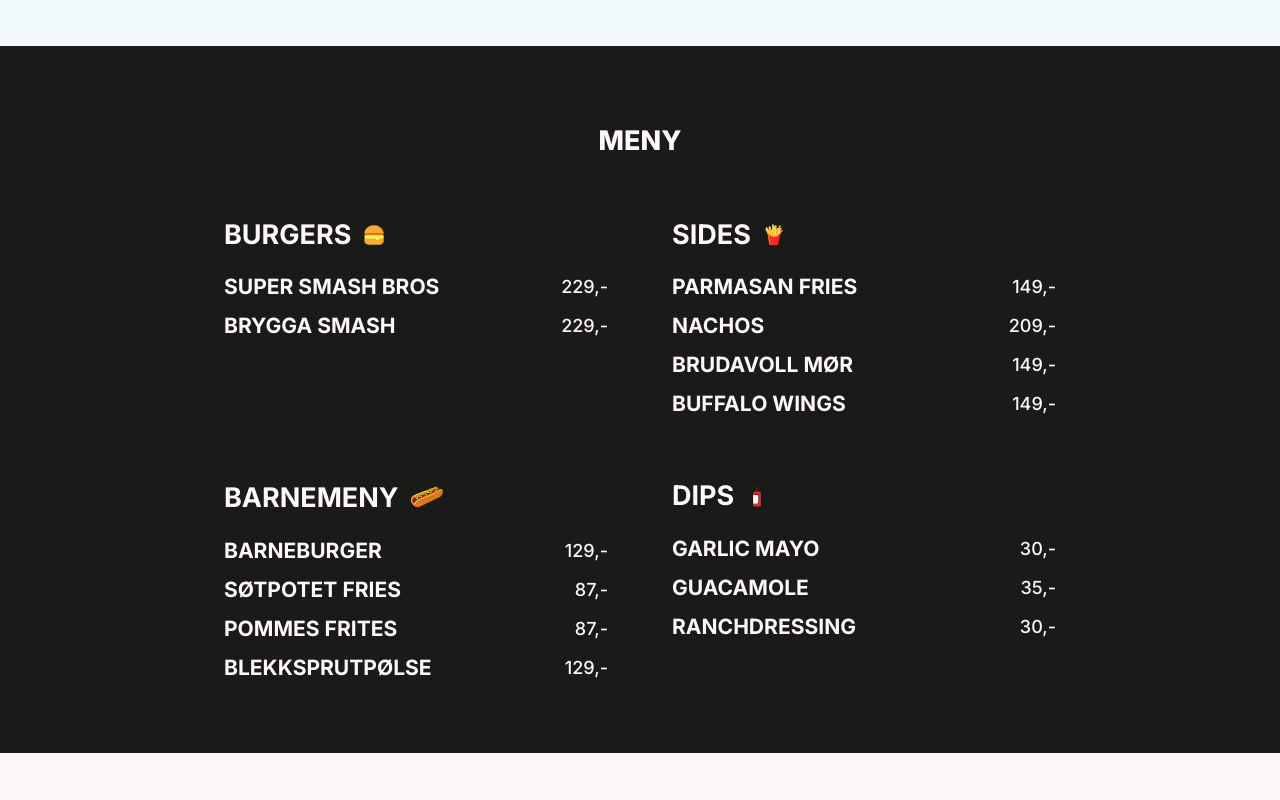
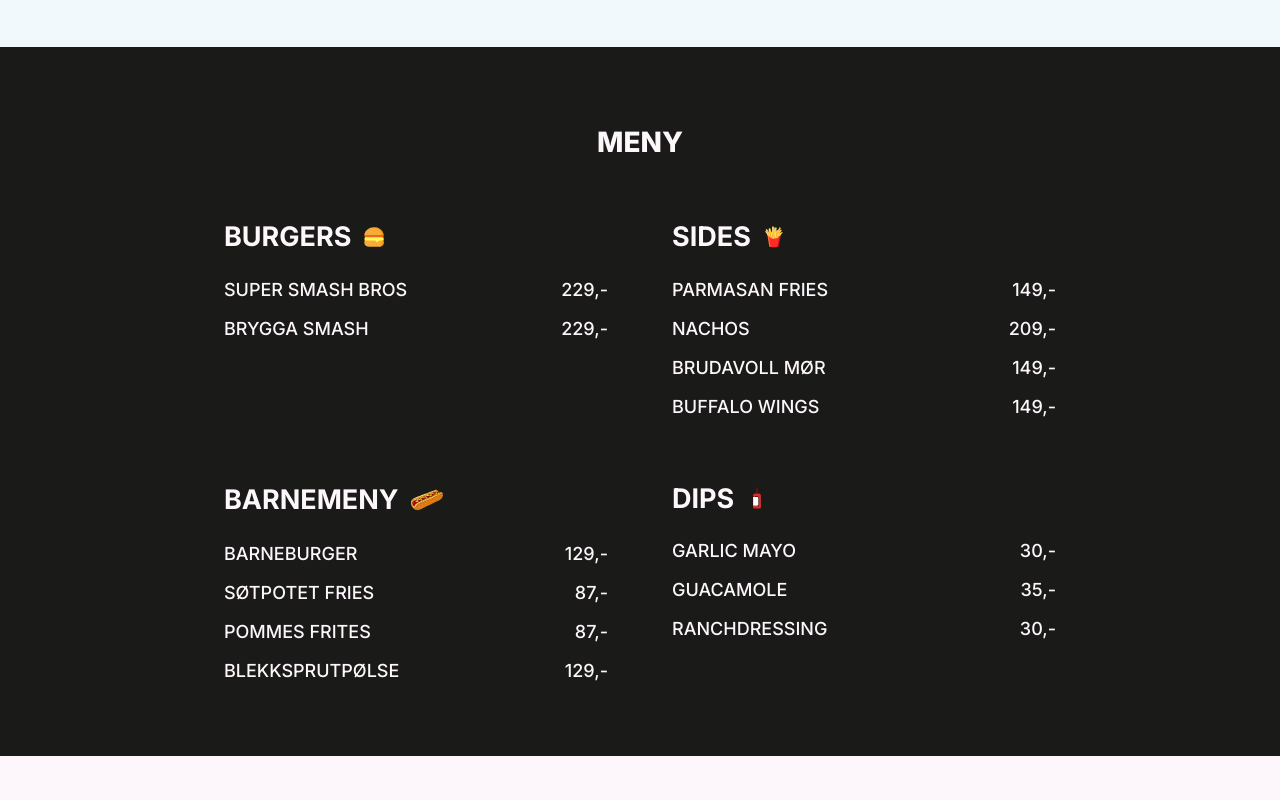
Before and after one commit to Islandstone89/brygga-mockup, a plain HTML site: page index.html in a window 1280 px wide. Shown: the part 1680-2480 px from the top of the page. Drawn offline with Linux system fonts and the light colour scheme.

Commit message:
* Changed <h3> "rett-heading" to <p> "rett-title" * Added clamped font-size on section headings

```diff
--- a/index.html
+++ b/index.html
@@ -91,12 +91,12 @@
 
                             <div class="rettar">
                                 <div class="rett">
-                                    <h3 class="rett-heading">Super Smash Bros</h3>
+                                    <p class="rett-title">Super Smash Bros</p>
                                     <p class="pris">229,-</p>
                                 </div><!-- end rett -->
 
                                 <div class="rett">
-                                    <h3 class="rett-heading">Brygga Smash</h3>
+                                    <p class="rett-title">Brygga Smash</p>
                                     <p class="pris">229,-</p>
                                 </div><!-- end rett -->
                             </div><!-- end rettar -->
@@ -111,22 +111,22 @@
 
                             <div class="rettar">
                                 <div class="rett">
-                                    <h3 class="rett-heading">Parmasan Fries</h3>
+                                    <p class="rett-title">Parmasan Fries</p>
                                     <p class="pris">149,-</p>
                                 </div><!-- end rett -->
 
                                 <div class="rett">
-                                    <h3 class="rett-heading">Nachos</h3>
+                                    <p class="rett-title">Nachos</p>
                                     <p class="pris">209,-</p>
                                 </div><!-- end rett -->
 
                                 <div class="rett">
-                                    <h3 class="rett-heading">Brudavoll mør</h3>
+                                    <p class="rett-title">Brudavoll mør</p>
                                     <p class="pris">149,-</p>
                                 </div><!-- end rett -->
 
                                 <div class="rett">
-                                    <h3 class="rett-heading">Buffalo Wings</h3>
+                                    <p class="rett-title">Buffalo Wings</p>
                                     <p class="pris">149,-</p>
                                 </div><!-- end rett -->
                             </div><!-- end rettar -->
@@ -141,22 +141,22 @@
 
                             <div class="rettar">
                                 <div class="rett">
-                                    <h3 class="rett-heading">Barneburger</h3>
+                                    <p class="rett-title">Barneburger</p>
                                     <p class="pris">129,-</p>
                                 </div><!-- end rett -->
 
                                 <div class="rett">
-                                    <h3 class="rett-heading">Søtpotet Fries</h3>
+                                    <p class="rett-title">Søtpotet Fries</p>
                                     <p class="pris">87,-</p>
                                 </div><!-- end rett -->
 
                                 <div class="rett">
-                                    <h3 class="rett-heading">Pommes Frites</h3>
+                                    <p class="rett-title">Pommes Frites</p>
                                     <p class="pris">87,-</p>
                                 </div><!-- end rett -->
 
                                 <div class="rett">
-                                    <h3 class="rett-heading">Blekksprutpølse</h3>
+                                    <p class="rett-title">Blekksprutpølse</p>
                                     <p class="pris">129,-</p>
                                 </div><!-- end rett -->
                             </div><!-- end rettar -->
@@ -171,17 +171,17 @@
 
                             <div class="rettar">
                                 <div class="rett">
-                                    <h3 class="rett-heading">Garlic Mayo</h3>
+                                    <p class="rett-title">Garlic Mayo</p>
                                     <p class="pris">30,-</p>
                                 </div><!-- end rett -->
 
                                 <div class="rett">
-                                    <h3 class="rett-heading">Guacamole</h3>
+                                    <p class="rett-title">Guacamole</p>
                                     <p class="pris">35,-</p>
                                 </div><!-- end rett -->
 
                                 <div class="rett">
-                                    <h3 class="rett-heading">Ranchdressing</h3>
+                                    <p class="rett-title">Ranchdressing</p>
                                     <p class="pris">30,-</p>
                                 </div><!-- end rett -->
                             </div><!-- end rettar -->
--- a/style.css
+++ b/style.css
@@ -150,6 +150,7 @@ textarea:not([rows]) {
      --fs-18px: 1.125rem;
      --fs-20px: 1.25rem;
      --fs-24px: 1.5rem;
+     --fs-28px: 1.75rem;
      --fs-32px: 2rem;
 
 
@@ -210,6 +211,7 @@ textarea:not([rows]) {
      --fs-225: var(--fs-18px);
      --fs-250: var(--fs-20px);
      --fs-300: var(--fs-24px);
+     --fs-350: var(--fs-28px);
      --fs-400: var(--fs-32px);
 
 
@@ -276,6 +278,12 @@ body {
   margin-inline: auto;
 }
 
+.section__heading {
+  font-weight: var(--fw-extra-bold);
+  text-transform: uppercase;
+  font-size: clamp(var(--fs-300), 1.33em + 0.83vw, var(--fs-350));
+}
+
 
 @keyframes reveal {
   from { opacity: 0; clip-path: inset(0% 60% 0% 50%); }
@@ -314,11 +322,6 @@ body {
    text-decoration: underline;
    text-underline-offset: var(--size-50);
   }
-}
-
-.section__heading {
-  font-weight: var(--fw-extra-bold);
-  text-transform: uppercase;
 }
 
 
@@ -440,6 +443,7 @@ tbody tr:nth-child(even) {
   gap: var(--size-50);
 }
 
+
 /* BILDER */
 
 .bilder {
```
